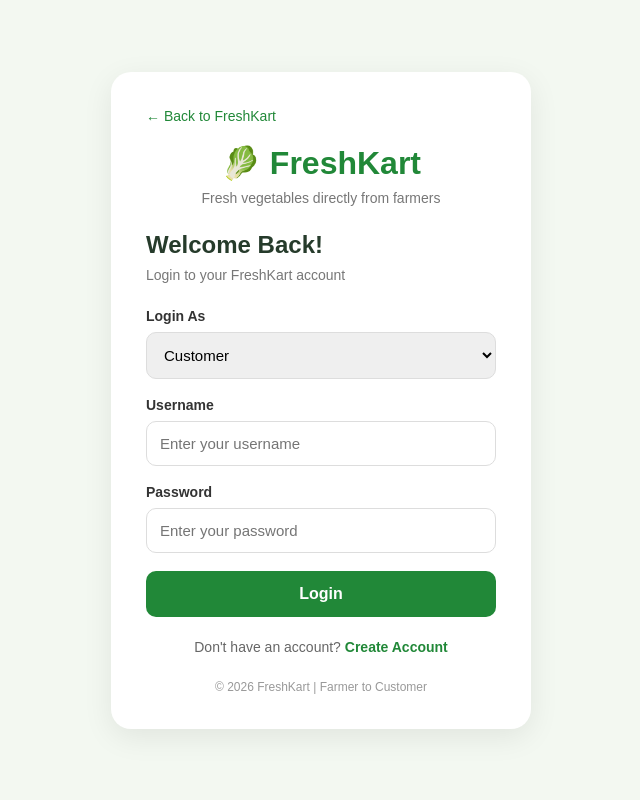
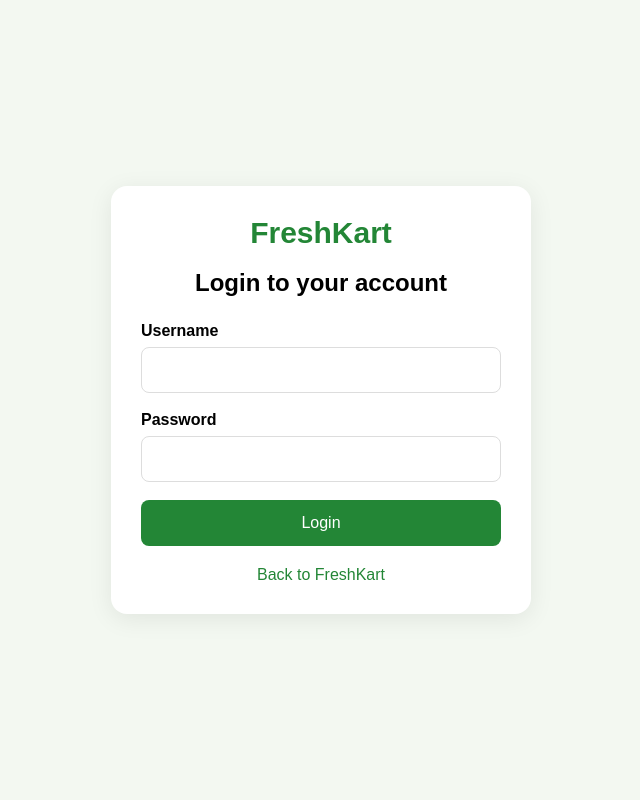
Before and after one commit to vijayalnavar16-oss/FreshKart, a Flask app: template templates/login.html in a window 1280 px wide. Shown: the whole page, without its empty margins (319-959 px from the left). Run offline with Flask 3, Linux system fonts and the light colour scheme; the template is opened without the code that fills it, so the values that code supplies are empty.

Commit message:
Update login.html

```diff
--- a/templates/login.html
+++ b/templates/login.html
@@ -4,22 +4,22 @@
 <head>
     <meta charset="UTF-8">
     <meta name="viewport" content="width=device-width, initial-scale=1.0">
-    <title>FreshKart | Login</title>
+
+    <title>FreshKart Login</title>
 
     <style>
         * {
             box-sizing: border-box;
-            margin: 0;
-            padding: 0;
         }
 
         body {
+            margin: 0;
             font-family: Arial, sans-serif;
             background: #f3f8f1;
-            min-height: 100vh;
             display: flex;
             justify-content: center;
             align-items: center;
+            min-height: 100vh;
             padding: 20px;
         }
 
@@ -27,115 +27,69 @@
             width: 100%;
             max-width: 420px;
             background: white;
-            padding: 35px;
-            border-radius: 20px;
-            box-shadow: 0 8px 30px rgba(0, 0, 0, 0.08);
+            padding: 30px;
+            border-radius: 16px;
+            box-shadow: 0 5px 25px rgba(0,0,0,0.08);
         }
 
         .logo {
             text-align: center;
-            margin-bottom: 25px;
-        }
-
-        .logo h1 {
-            color: #218838;
-            font-size: 32px;
-        }
-
-        .logo p {
-            color: #777;
-            margin-top: 8px;
-            font-size: 14px;
-        }
-
-        .back {
-            display: inline-block;
-            margin-bottom: 20px;
-            text-decoration: none;
-            color: #218838;
-            font-size: 14px;
+            color: #238636;
+            font-size: 30px;
+            font-weight: bold;
+            margin-bottom: 10px;
         }
 
         h2 {
-            color: #263b2b;
-            margin-bottom: 8px;
-        }
-
-        .subtitle {
-            color: #777;
-            font-size: 14px;
+            text-align: center;
             margin-bottom: 25px;
         }
 
         label {
             display: block;
-            margin-bottom: 8px;
-            color: #333;
+            margin-bottom: 7px;
             font-weight: bold;
-            font-size: 14px;
         }
 
-        input, select {
+        input {
             width: 100%;
             padding: 13px;
+            border: 1px solid #ddd;
+            border-radius: 8px;
             margin-bottom: 18px;
-            border: 1px solid #ddd;
-            border-radius: 10px;
-            font-size: 15px;
-            outline: none;
-        }
-
-        input:focus, select:focus {
-            border-color: #218838;
-            box-shadow: 0 0 0 2px rgba(33, 136, 56, 0.1);
+            font-size: 16px;
         }
 
         button {
             width: 100%;
             padding: 14px;
-            background: #218838;
+            background: #238636;
             color: white;
             border: none;
-            border-radius: 10px;
+            border-radius: 8px;
             font-size: 16px;
-            font-weight: bold;
             cursor: pointer;
         }
 
-        button:hover {
-            background: #17692a;
-        }
-
         button:disabled {
-            background: #9bbda3;
-            cursor: not-allowed;
+            opacity: 0.6;
+            cursor: wait;
         }
 
         #message {
             margin-top: 15px;
-            font-size: 14px;
             text-align: center;
-            line-height: 1.5;
+            color: #b42318;
         }
 
-        .register {
+        .back {
             text-align: center;
-            margin-top: 22px;
-            font-size: 14px;
-            color: #666;
+            margin-top: 20px;
         }
 
-        .register a {
-            color: #218838;
+        .back a {
+            color: #238636;
             text-decoration: none;
-            font-weight: bold;
-        }
-
-        .footer {
-            text-align: center;
-            color: #999;
-            font-size: 12px;
-            margin-top: 25px;
         }
     </style>
 </head>
@@ -144,34 +98,20 @@
 
 <div class="login-container">
 
-    <a href="/" class="back">← Back to FreshKart</a>
+    <div class="logo">FreshKart</div>
 
-    <div class="logo">
-        <h1>🥬 FreshKart</h1>
-        <p>Fresh vegetables directly from farmers</p>
-    </div>
+    <h2>Login to your account</h2>
 
-    <h2>Welcome Back!</h2>
-    <p class="subtitle">Login to your FreshKart account</p>
-
-    <form id="loginForm">
-
-        <label for="role">Login As</label>
-
-        <select id="role" required>
-            <option value="customer">Customer</option>
-            <option value="farmer">Farmer</option>
-            <option value="admin">Administrator</option>
-        </select>
+    <form id="login-form">
 
         <label for="username">Username</label>
 
         <input
             type="text"
             id="username"
-            placeholder="Enter your username"
+            name="username"
+            required
             autocomplete="username"
-            required
         >
 
         <label for="password">Password</label>
@@ -179,12 +119,12 @@
         <input
             type="password"
             id="password"
-            placeholder="Enter your password"
+            name="password"
+            required
             autocomplete="current-password"
-            required
         >
 
-        <button type="submit" id="loginButton">
+        <button type="submit" id="login-button">
             Login
         </button>
 
@@ -192,107 +132,105 @@
 
     </form>
 
-    <div class="register">
-        Don't have an account?
-        <a href="/register">Create Account</a>
-    </div>
-
-    <div class="footer">
-        © 2026 FreshKart | Farmer to Customer
+    <div class="back">
+        <a href="/">Back to FreshKart</a>
     </div>
 
 </div>
 
 <script>
-    const loginForm = document.getElementById("loginForm");
+
+const loginForm = document.getElementById("login-form");
+
+const loginButton = document.getElementById("login-button");
+
 const message = document.getElementById("message");
-    const loginButton = document.getElementById("loginButton");
+
 
 loginForm.addEventListener("submit", async function(event) {
 
     event.preventDefault();
 
-        const username =
-            document.getElementById("username").value.trim();
+    const username = document
+        .getElementById("username")
+        .value
+        .trim();
 
-        const password =
-            document.getElementById("password").value;
+    const password = document
+        .getElementById("password")
+        .value;
 
-        const selectedRole =
-            document.getElementById("role").value;
-
-        message.textContent = "Logging in...";
-        message.style.color = "#666";
+    message.textContent = "";
 
     loginButton.disabled = true;
-        loginButton.textContent = "Please wait...";
+
+    loginButton.textContent = "Logging in...";
 
     try {
 
-            const response = await fetch("/api/login", {
-
+        const response = await fetch(
+            "https://freshkart-j9d1.onrender.com/api/login",
+            {
                 method: "POST",
 
                 headers: {
                     "Content-Type": "application/json"
                 },
 
+                credentials: "include",
+
                 body: JSON.stringify({
                     username: username,
                     password: password
                 })
-
-            });
+            }
+        );
 
         const data = await response.json();
 
-            if (!response.ok) {
-                throw new Error(data.error || "Login failed");
+        if (!response.ok || !data.success) {
+
+            message.textContent =
+                data.message || "Login failed";
+
+            return;
         }
-
-            if (!data.user || data.user.role !== selectedRole) {
-
-                await fetch("/api/logout", {
-                    method: "POST"
-                });
-
-                throw new Error(
-                    "This account does not belong to the selected role."
-                );
-            }
-
-            message.textContent = "Login successful!";
-            message.style.color = "green";
 
         if (data.user.role === "admin") {
 
-                window.location.href = "/admin";
+            window.location.href = "/admin.html";
 
         } else if (data.user.role === "farmer") {
 
-                window.location.href = "/farmer";
+            window.location.href = "/farmer.html";
+
+        } else if (data.user.role === "customer") {
+
+            window.location.href = "/customer.html";
 
         } else {
 
-                window.location.href = "/customer";
+            message.textContent = "Invalid account role";
 
         }
 
     } catch (error) {
 
+        console.error("Login error:", error);
+
         message.textContent =
-                error.message || "Unable to connect to the server.";
-
-            message.style.color = "red";
+            "Unable to connect to FreshKart. Please try again.";
 
     } finally {
 
         loginButton.disabled = false;
+
         loginButton.textContent = "Login";
 
     }
 
 });
+
 </script>
 
 </body>
```
Lines whose indentation alone changed are shown as unchanged.
